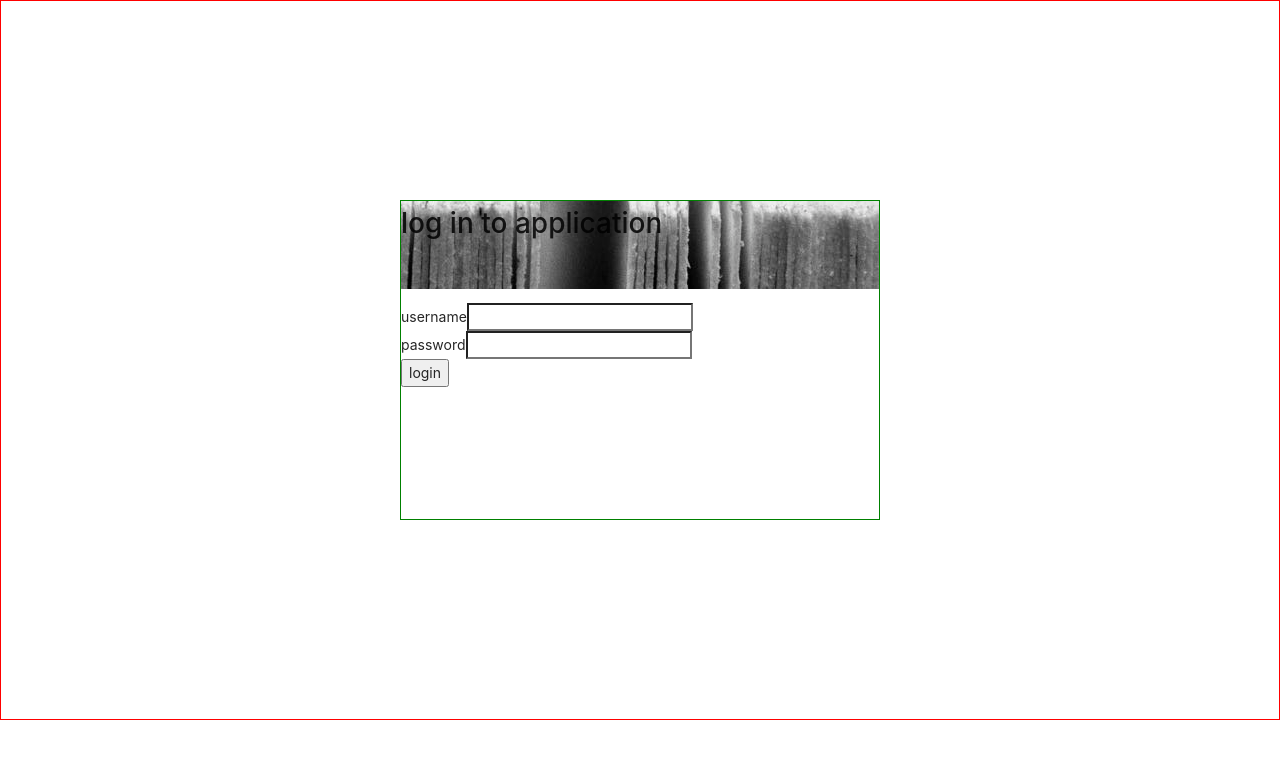
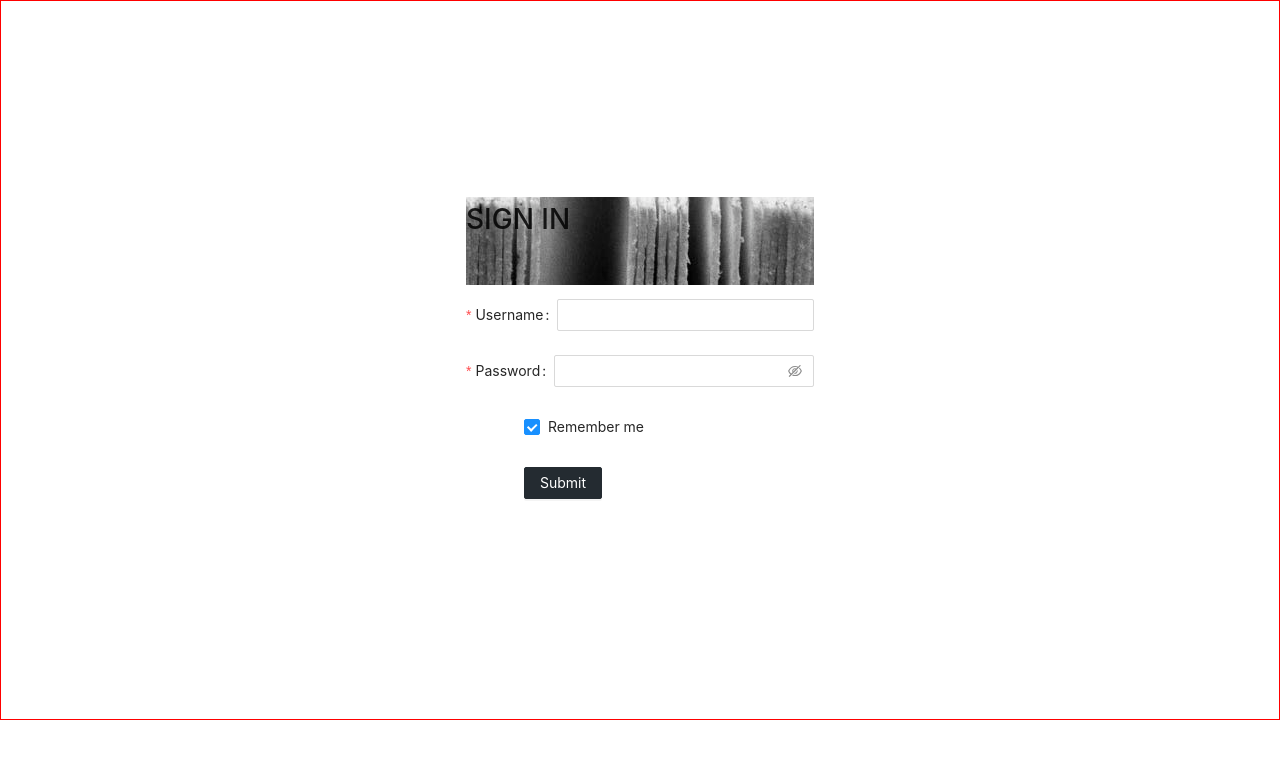
Before and after one commit to damigreen/BlogKeep, a React (Create React App) app: page / in a window 1280 px wide. Shown: the top 758 px of the page. Built offline with nearby package versions, Linux system fonts and the light colour scheme; no server answers.

Commit message:
Added styles for login form layout

```diff
--- a/src/components/LoginForm.js
+++ b/src/components/LoginForm.js
@@ -1,22 +1,85 @@
-import React from 'react';
+import React, { useState } from 'react';
+import { Form, Input, Button, Checkbox } from 'antd';
+
+
+const tailLayout = {
+  wrapperCol: {
+    offset: 4,
+    span: 16,
+  },
+};
+
 
 const LoginForm = ({ username, password, handleLogin }) => {
+  const [user, setUser] = useState({
+    isChecked: false,
+    name: '',
+    username: '',
+  });
+
+  const onCheckClicked = e => {
+    setUser({
+      isChecked: e.target.checked,
+      name: window.localStorage.name,
+      username: window.localStorage.username,
+    });
+  }
+
+  const onFinishFailed = errorInfo => {
+    console.log('Failed:', errorInfo);
+  };
 
   return (
-    <div className="login-page-center">
-      <h1 className='login-page-header'>log in to application</h1>
-      <form className='login-page-form' onSubmit={handleLogin}>
-        <div>
-          username
-          <input {...username} />
+    <div>
+      <div className="login-page-box" >
+          <h1 className='login-page-header'>SIGN IN</h1>
+          <Form
+            className='login-page-form'
+            name="basic"
+            initialValues={{
+              remember: true,
+            }}
+            onFinish={handleLogin}
+            onFinishFailed={onFinishFailed}
+          >
+            <Form.Item
+              label="Username"
+              name="username"
+              rules={[
+                {
+                  required: true,
+                  message: 'Please input your username!',
+                },
+              ]}
+              >
+              <Input {...username} />
+            </Form.Item>
+
+            <Form.Item
+              label="Password"
+              name="password"
+              rules={[
+                {
+                  required: true,
+                  message: 'Please input your password!',
+                },
+              ]}
+              >
+              <Input.Password {...password} />
+            </Form.Item>
+
+            <Form.Item {...tailLayout} name="remember" valuePropName="checked">
+              <Checkbox user={user}>Remember me</Checkbox>
+            </Form.Item>
+
+            <Form.Item {...tailLayout}>
+              <Button style={{backgroundColor: '#242b31', borderColor: '#242b31'}} type="primary" htmlType="submit">
+                Submit
+              </Button>
+            </Form.Item>
+          </Form>
         </div>
-        <div>
-          password
-          <input {...password} />
-        </div>
-        <button type="submit">login</button>
-      </form>
-    </div>
+      </div>
   );
 };
 
```
